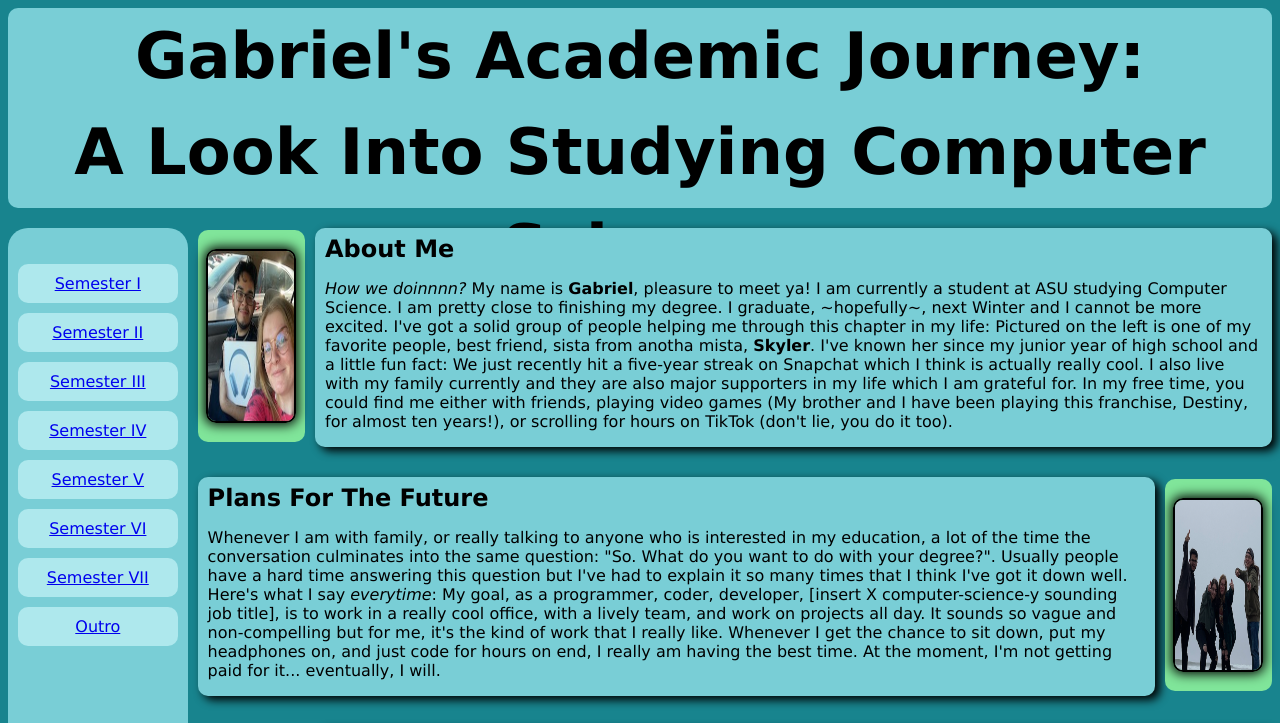
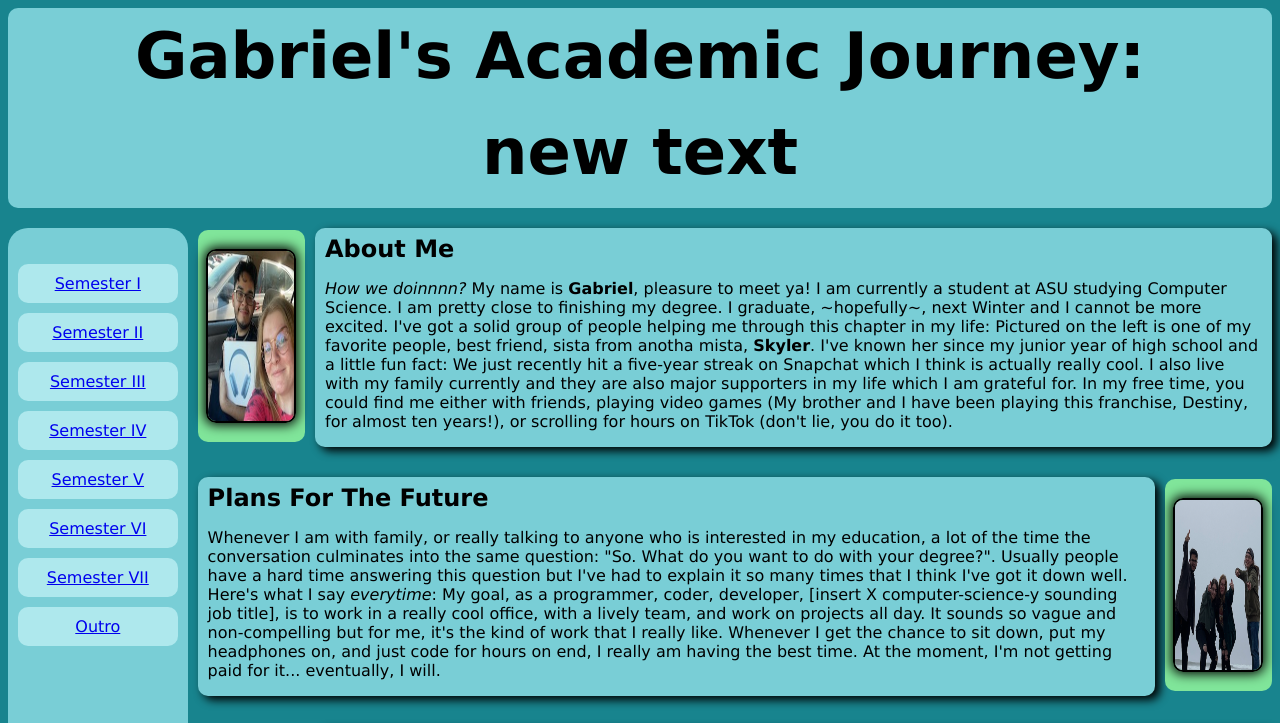
Before and after one commit to Ecko714/academic-journey, a plain HTML site: page index.html in a window 1280 px wide. Shown: the top 723 px of the page. Drawn offline with Linux system fonts and the light colour scheme.

Commit message:
Using git commands

```diff
--- a/index.html
+++ b/index.html
@@ -24,7 +24,7 @@
     <div id="wrapper">
 
 
-        <header>Gabriel's Academic Journey: <br> A Look Into Studying Computer Science</header>
+        <header>Gabriel's Academic Journey: <br> new text</header>
 
         <!-- Navigation -->
         <nav>
```
Also changed, not shown: 1 other file.
